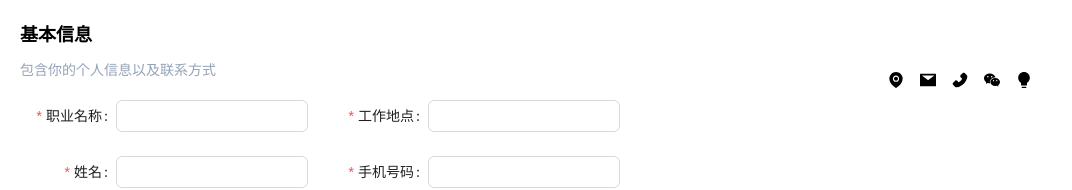
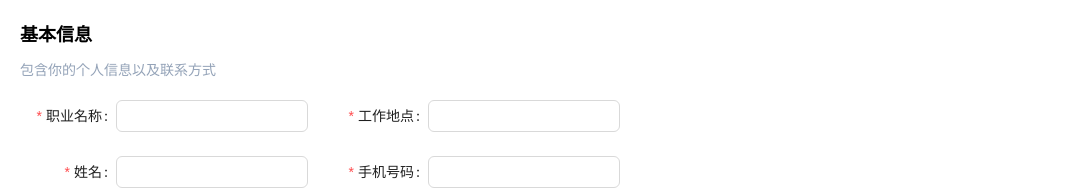
Before and after one commit to JasonJie/block-resume, a React (Vite) app: page / in a window 1280 px wide. Shown: the top 190 px of the page, without its empty margins (0-1072 px from the left). Built offline with nearby package versions, Linux system fonts and the light colour scheme.

Commit message:
feat:修改目录结构

```diff
--- a/src/App.tsx
+++ b/src/App.tsx
@@ -1,12 +1,12 @@
 import { ConfigProvider } from "antd";
-import Demo from "@/pages/Demo";
+import ResumePage from "@/pages/resume";
 
 import zhCN from "antd/locale/zh_CN";
 
 const App = () => {
     return (
         <ConfigProvider locale={zhCN}>
-            <Demo />
+            <ResumePage />
         </ConfigProvider>
     );
 };
--- a/src/common/type.ts
+++ b/src/common/type.ts
@@ -1,3 +1,14 @@
+// 例子 { a : string , b : number} => { a : string} | { b : number}
 export type FieldUnion<T> = {
     [K in keyof T]: { [P in K]: T[K] };
 }[keyof T];
+
+// 例子 { a : string, b : number } => { a?: string, b?: number }
+export type Optional<T> = {
+    [P in keyof T]?: T[P];
+};
+
+// 简历的样式
+export enum RESUME_STYLE {
+    NORMAL = "normal",
+}
--- a/src/pages/Demo/components/render-resume.tsx
+++ /dev/null
@@ -1,51 +0,0 @@
-import React from "react";
-import {
-    WechatFilled,
-    EnvironmentFilled,
-    MailFilled,
-    PhoneFilled,
-    BulbFilled,
-} from "@ant-design/icons";
-import { useDemoStore } from "@/store";
-
-// 所有图标暂时使用
-const RenderResume: React.FC = () => {
-    const { basicInfo } = useDemoStore((state) => ({
-        basicInfo: state.basicInfo,
-    }));
-    return (
-        <div className="p-5">
-            <div className="text-center mb-5">
-                <span className=" text-xl font-bold mr-2">
-                    {basicInfo.name}
-                </span>
-                <span className=" text-sm ">{basicInfo.profession}</span>
-            </div>
-            <div className=" mb-5 flex justify-center">
-                <div className="ml-2">
-                    <EnvironmentFilled height={12} width={12} />
-                    <span className="ml-2 text-xs">{basicInfo.work_place}</span>
-                </div>
-                <div className="ml-2">
-                    <MailFilled height={12} width={12} />
-                    <span className="ml-2 text-xs">{basicInfo.email}</span>
-                </div>
-                <div className="ml-2">
-                    <PhoneFilled height={12} width={12} />
-                    <span className="ml-2 text-xs">{basicInfo.phone}</span>
-                </div>
-                <div className="ml-2">
-                    <WechatFilled height={12} width={12} />
-                    <span className="ml-2 text-xs">{basicInfo.wechat}</span>
-                </div>
-                <div className="ml-2">
-                    <BulbFilled height={12} width={12} />
-                    <span className="ml-2 text-xs">{basicInfo.birthday}</span>
-                </div>
-            </div>
-        </div>
-    );
-};
-
-const RenderResumePage = React.memo(RenderResume);
-export default RenderResumePage;
--- /dev/null
+++ b/src/pages/resume/components/render-resume/components/common-resume-page/components/basic-info.tsx
@@ -0,0 +1,65 @@
+import React from "react";
+import {
+    WechatFilled,
+    EnvironmentFilled,
+    MailFilled,
+    PhoneFilled,
+    BulbFilled,
+} from "@ant-design/icons";
+import { useDemoStore } from "@/store";
+
+const BasicInfo: React.FC = () => {
+    const { basicInfo } = useDemoStore((state) => ({
+        basicInfo: state.basicInfo,
+    }));
+
+    return (
+        <div>
+            <div className="text-center mb-5">
+                <span className=" text-xl font-bold mr-2">
+                    {basicInfo.name}
+                </span>
+                <span className=" text-sm ">{basicInfo.profession}</span>
+            </div>
+            <div className="mb-5 flex justify-center">
+                {basicInfo.work_place && (
+                    <div className="ml-2">
+                        <EnvironmentFilled height={12} width={12} />
+                        <span className="ml-2 text-xs">
+                            {basicInfo.work_place}
+                        </span>
+                    </div>
+                )}
+                {basicInfo.email && (
+                    <div className="ml-2">
+                        <MailFilled height={12} width={12} />
+                        <span className="ml-2 text-xs">{basicInfo.email}</span>
+                    </div>
+                )}
+                {basicInfo.phone && (
+                    <div className="ml-2">
+                        <PhoneFilled height={12} width={12} />
+                        <span className="ml-2 text-xs">{basicInfo.phone}</span>
+                    </div>
+                )}
+                {basicInfo.wechat && (
+                    <div className="ml-2">
+                        <WechatFilled height={12} width={12} />
+                        <span className="ml-2 text-xs">{basicInfo.wechat}</span>
+                    </div>
+                )}
+                {basicInfo.birthday && (
+                    <div className="ml-2">
+                        <BulbFilled height={12} width={12} />
+                        <span className="ml-2 text-xs">
+                            {basicInfo.birthday}
+                        </span>
+                    </div>
+                )}
+            </div>
+        </div>
+    );
+};
+
+const BasicInfoPage = React.memo(BasicInfo);
+export default BasicInfoPage;
--- /dev/null
+++ b/src/pages/resume/components/render-resume/components/common-resume-page/components/index.tsx
@@ -0,0 +1,3 @@
+import BasicInfoPage from "./basic-info";
+
+export { BasicInfoPage };
--- /dev/null
+++ b/src/pages/resume/components/render-resume/components/common-resume-page/index.tsx
@@ -0,0 +1,13 @@
+import React from "react";
+import { BasicInfoPage } from "./components";
+
+const CommonResume: React.FC = () => {
+    return (
+        <div>
+            <BasicInfoPage />
+        </div>
+    );
+};
+
+const CommonResumePage = React.memo(CommonResume);
+export default CommonResumePage;
--- /dev/null
+++ b/src/pages/resume/components/render-resume/components/index.tsx
@@ -0,0 +1,3 @@
+import CommonResumePage from "./common-resume-page";
+
+export { CommonResumePage };
--- /dev/null
+++ b/src/pages/resume/components/render-resume/index.tsx
@@ -0,0 +1,22 @@
+import React, { useMemo } from "react";
+import { RESUME_STYLE } from "@/common/type";
+import { CommonResumePage } from "./components/index";
+
+// 所有图标暂时使用
+const RenderResume: React.FC = () => {
+    const PAGE_STYLE = RESUME_STYLE.NORMAL;
+
+    const switchPageStyle = useMemo(() => {
+        switch (PAGE_STYLE) {
+            case RESUME_STYLE.NORMAL:
+                return <CommonResumePage />;
+            default:
+                return <CommonResumePage />;
+        }
+    }, [PAGE_STYLE]);
+
+    return <div className="p-5">{switchPageStyle}</div>;
+};
+
+const RenderResumePage = React.memo(RenderResume);
+export default RenderResumePage;
--- a/src/pages/Demo/index.tsx
+++ b/src/pages/resume/index.tsx
@@ -1,14 +1,11 @@
 import React from "react";
 import { useRequest } from "ahooks";
 import demoApi from "@/api/demo";
-import EditResumePage from "@/pages/Demo/components/edit-resume";
-import RenderResumePage from "@/pages/Demo/components/render-resume";
-
-const Demo = () => {
+import EditResumePage from "@/pages/resume/components/edit-resume";
+import RenderResumePage from "@/pages/resume/components/render-resume";
+const Resume = () => {
     const { data } = useRequest(demoApi.getDemo);
-
     console.log(data);
-
     return (
         <div className=" flex">
             <div className="flex-1">
@@ -20,6 +17,6 @@ const Demo = () => {
         </div>
     );
 };
-const DemoPage = React.memo(Demo);
+const ResumePage = React.memo(Resume);
 
-export default DemoPage;
+export default ResumePage;
--- a/src/store/demo/index.ts
+++ b/src/store/demo/index.ts
@@ -1,6 +1,6 @@
 import { create } from "zustand";
 import { immer } from "zustand/middleware/immer";
-import { BasicInfoType } from "@/pages/Demo/type";
+import { BasicInfoType } from "@/pages/resume/type";
 import { FieldUnion } from "@/common/type";
 
 interface BasicInfoStoreType {
```
Also changed, not shown: src/pages/resume/components/edit-resume.tsx (renamed from src/pages/Demo/components/edit-resume.tsx), src/pages/resume/type.ts (renamed from src/pages/Demo/type.ts).
